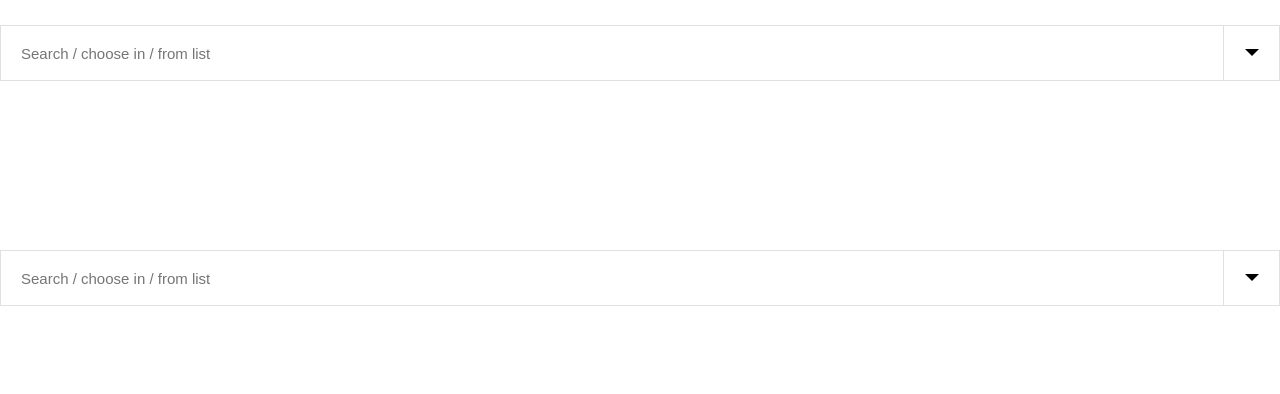
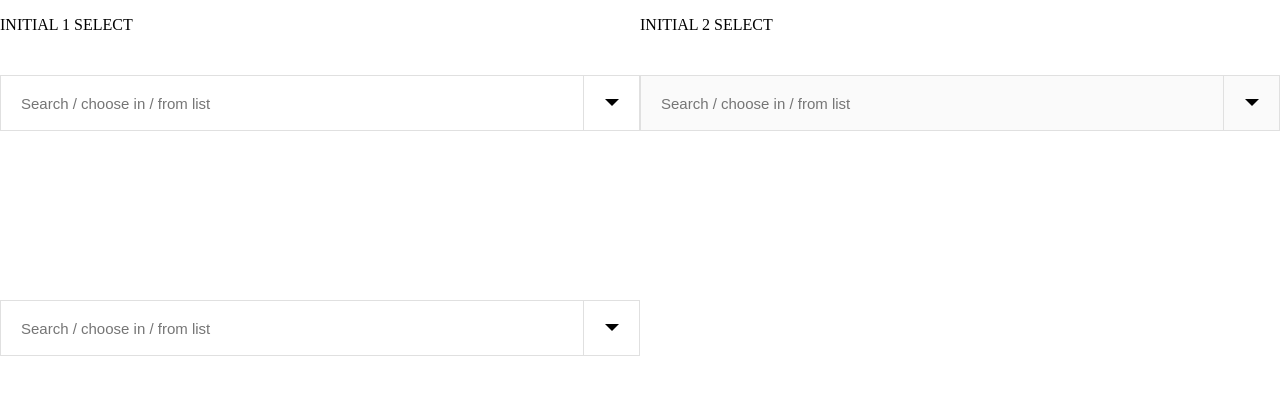
Before and after one commit to sengirab/ngAutocomplete, an Angular app: page / in a window 1280 px wide. Shown: the top 394 px of the page. Built offline with nearby package versions, Linux system fonts and the light colour scheme.

Commit message:
- SelectItem(key: string, id: string)     - NgAutocompleteComponent function - Set value manual, by id. This can be useful when the list is loaded     but there's a value set in the database. When the data is fetched from server, this method can be used.

```diff
--- a/publish-package.json
+++ b/publish-package.json
@@ -1,6 +1,6 @@
 {
   "name": "ng-auto-complete",
-  "version": "1.0.1",
+  "version": "1.1.1",
   "license": "MIT",
   "main": "ng-autocomplete.umd.js",
   "jsnext:main": "ng-autocomplete.esm.js",
--- a/src/app/app.component.html
+++ b/src/app/app.component.html
@@ -1,3 +1,11 @@
+<div class="fifty">
+    <p (click)="CompleterOneINIT()">INITIAL 1 SELECT</p>
+</div>
+
+<div class="fifty">
+    <p (click)="CompleterTwoINIT()">INITIAL 2 SELECT</p>
+</div>
+
 <ng-autocomplete (selected)="Selected($event)" [classes]="['fifty']"
                      [group]="group1" [key]="'group1'"></ng-autocomplete>
 
--- a/src/app/app.component.ts
+++ b/src/app/app.component.ts
@@ -15,17 +15,33 @@ export class AppComponent implements AfterViewInit {
             'Search / choose in / from list',
             'completer_one',
             [
+                {title: 'Option 4', id: '1', children: [
+                    {title: 'Option 7', id: '1'},
+                ]},
+                {title: 'Option 5', id: '2', children: [
+                    {title: 'Option 8', id: '1'},
+                ]},
+                {title: 'Option 6', id: '3', children: [
+                    {title: 'Option 9', id: '1'},
+                ]},
+            ],
+            {titleKey: 'title', childrenKey: 'children'},
+            ''
+        ),
+        CreateNewAutocompleteGroup(
+            'Search / choose in / from list',
+            'completer_two',
+            [
                 {title: 'Option 4', id: '1'},
                 {title: 'Option 5', id: '2'},
                 {title: 'Option 6', id: '3'},
-                {title: 'Option 7', id: '4'},
-                {title: 'Option 8', id: '5'},
-                {title: 'Option 9', id: '6'},
             ],
             {titleKey: 'title', childrenKey: null},
-            ''
+            'completer_one',
+            false
         ),
     ];
+
     public group2 = [
         CreateNewAutocompleteGroup(
             'Search / choose in / from list',
@@ -51,7 +67,7 @@ export class AppComponent implements AfterViewInit {
      *
      */
     ngAfterViewInit() {
-        console.log(NgAutocompleteComponent.FindCompleter('group1', this.completers));
+        console.log();
     }
 
     /**
@@ -62,4 +78,22 @@ export class AppComponent implements AfterViewInit {
     Selected(item: SelectedAutocompleteItem) {
         console.log(item);
     }
+
+    /**
+     *
+     * @constructor
+     */
+    CompleterOneINIT() {
+        const completer = NgAutocompleteComponent.FindCompleter('group1', this.completers);
+        completer.SelectItem('completer_one', '3');
+    }
+
+    /**
+     *
+     * @constructor
+     */
+    CompleterTwoINIT() {
+        const completer = NgAutocompleteComponent.FindCompleter('group1', this.completers);
+        completer.SelectItem('completer_two', '1');
+    }
 }
--- a/src/app/ng-autocomplete/completer/completer.component.ts
+++ b/src/app/ng-autocomplete/completer/completer.component.ts
@@ -16,7 +16,7 @@ import {NgDropdownDirective} from "../dropdown/ng-dropdown.directive";
                    autocomplete="off" [ngClass]="{'completion-off': !group.completion}" [disabled]="!group.completion" (click)="RegisterClick()">
         </div>
 
-        <div class="ng-dropdown" ngDropdown [list]="_items" [ref]="input"
+        <div class="ng-dropdown" ngDropdown [list]="_items" [ref]="input" [active]="_DOM.selected"
              (hover)="OnHoverDropdownItem($event)"
              (selected)="SelectItem($event)"
              (closed)="OnInputBlurred()"
@@ -49,7 +49,8 @@ export class CompleterComponent implements OnInit {
     _completer: string = '';
 
     _DOM = {
-        placeholder: <string>''
+        placeholder: <string>'',
+        selected: <AutocompleteItem>null
     };
 
     constructor() {
@@ -90,6 +91,7 @@ export class CompleterComponent implements OnInit {
          *
          */
         this.dropdown.Close(null, true);
+        this._DOM.selected = item;
         this.selected.emit({group: this.group, item: item});
     }
 
@@ -102,6 +104,7 @@ export class CompleterComponent implements OnInit {
         this._completer = value;
 
         if (value.length === 0) {
+            this._DOM.selected = null;
             this.cleared.emit(this.group.key);
         }
 
--- a/src/app/ng-autocomplete/dropdown/ng-dropdown.directive.ts
+++ b/src/app/ng-autocomplete/dropdown/ng-dropdown.directive.ts
@@ -15,6 +15,7 @@ import {
 })
 export class NgDropdownDirective implements OnChanges, OnInit, OnDestroy {
     @Input() public list: any[] = [];
+    @Input() public active: any = null;
     @Input() public ref: Element = null;
 
     @Output() public hover: EventEmitter<any> = new EventEmitter<any>();
@@ -65,6 +66,9 @@ export class NgDropdownDirective implements OnChanges, OnInit, OnDestroy {
         if (typeof changes['open'] !== 'undefined') {
             this._open = changes['open'].currentValue
         }
+        if (typeof changes['active'] !== 'undefined' && !changes['active'].firstChange) {
+            this.PrepareList();
+        }
         if (typeof changes['list'] !== 'undefined') {
             this.list = changes['list'].currentValue;
 
@@ -82,6 +86,7 @@ export class NgDropdownDirective implements OnChanges, OnInit, OnDestroy {
     keyDown(event: KeyboardEvent) {
         event.stopImmediatePropagation();
         event.stopPropagation();
+
         /**
          *
          */
@@ -241,7 +246,7 @@ export class NgDropdownDirective implements OnChanges, OnInit, OnDestroy {
         this._list = this.list.map((item) => {
             return {
                 item: item,
-                active: false
+                active: this.ActiveItem(item)
             }
         });
 
@@ -253,19 +258,47 @@ export class NgDropdownDirective implements OnChanges, OnInit, OnDestroy {
 
     /**
      *
+     * @param item
+     * @returns {boolean}
+     * @constructor
+     */
+    ActiveItem(item: any) {
+        return this.active !== null && item.id === this.active.id;
+    }
+
+    /**
+     *
+     * @constructor
+     */
+    DetermineActiveClass() {
+       this._list.forEach((item, index) => {
+           this._eref.nativeElement.children[index].classList.remove('active');
+
+           /**
+            *
+            */
+           if(item.active)
+               this._eref.nativeElement.children[index].classList.add('active');
+       })
+    }
+
+    /**
+     *
      * @constructor
      */
     PrepareChildrenList() {
         setTimeout(() => {
             const list = this._eref.nativeElement.children;
+            for (let i = 0; i < list.length; i++) {
+                list[i].id = this._class + i;
+            }
 
             /**
              *
              */
-            for (let i = 0; i < list.length; i++) {
-                list[i].id = this._class + i;
-            }
+            this.DetermineActiveClass();
         }, 0)
+
     };
 
     /**
--- a/src/app/ng-autocomplete/ng-autocomplete.component.ts
+++ b/src/app/ng-autocomplete/ng-autocomplete.component.ts
@@ -137,6 +137,25 @@ export class NgAutocompleteComponent implements OnInit {
     /**
      *
      * @param key
+     * @param id
+     * @constructor
+     */
+    SelectItem(key: string, id: string) {
+        const completer = this.FindInput(key);
+
+        /**
+         *
+         */
+        completer._items.forEach((item) => {
+            if(item.id === id) {
+                completer.SelectItem(item);
+            }
+        })
+    }
+
+    /**
+     *
+     * @param key
      * @param ids
      * @constructor
      */
--- a/src/styles.css
+++ b/src/styles.css
@@ -450,10 +450,6 @@ template {
     display: none;
 }
 
-.fifty:first-child {
-    float: none;
-}
-
 .fifty {
     width: 50%;
     float: left;
```
Also changed, not shown: 1 other file (tests, documents, lock files or other folders).
